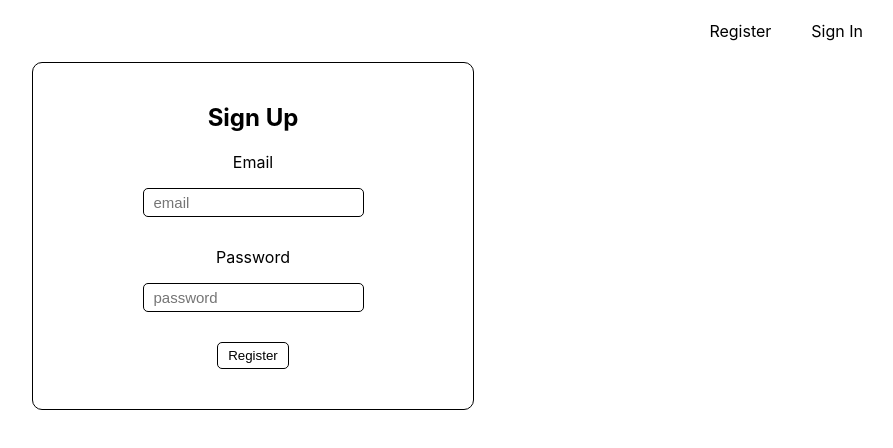
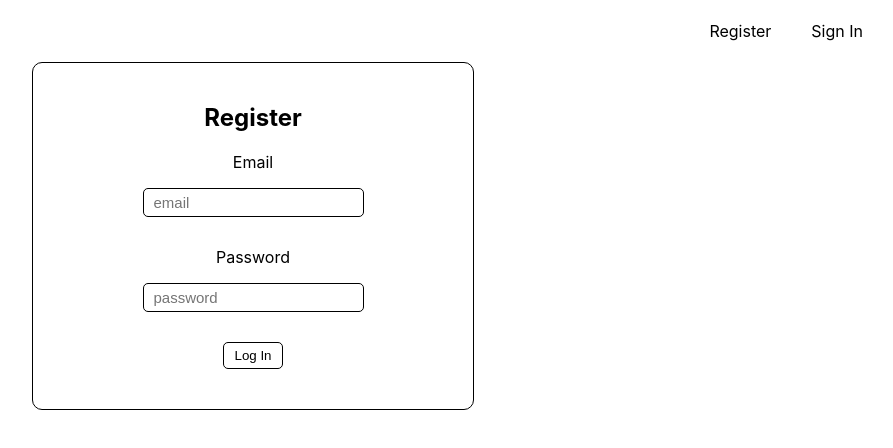
Before and after one commit to dsersch/sugartracker, a React (Create React App) app: page / in a window 1280 px wide. Both pictures are taken after a click on the element "Register". Shown: the top 448 px of the page, without its empty margins (387-1280 px from the left). Built offline with nearby package versions, Linux system fonts and the light colour scheme.

Commit message:
register form setup

```diff
--- a/src/App.js
+++ b/src/App.js
@@ -34,9 +34,9 @@ class App extends Component {
       case 'home':
         return <Home userid={this.state.userid}/>;
       case 'register':
-        return <Register />;
+        return <Register onSignIn={this.onSignIn} />;
       case 'addTest':
-        return <AddTest id={this.state.userid} />
+        return <AddTest id={this.state.userid} onRouteChange={this.onRouteChange} />
       case 'signin':
         return <SignIn onSignIn={this.onSignIn}/>
       default:
--- a/src/components/addtest/AddTest.js
+++ b/src/components/addtest/AddTest.js
@@ -35,7 +35,7 @@ class AddTest extends Component {
             })
             .then((response) => response.json())
             .then((res) => {
-              console.log('Success:', res);
+              this.props.onRouteChange('home');
             })
             .catch((error) => {
               console.error('Error:', error);
--- a/src/components/register/Register.js
+++ b/src/components/register/Register.js
@@ -1,21 +1,61 @@
-import React from 'react';
+import React, { Component } from 'react';
 import './Register.css';
 
-const Register = ({ onRouteChange }) => {
+class Register  extends Component {
+    constructor(props) {
+        super(props);
+        this.state = {
+            email: '',
+            password: ''
+        }
+    }
+
+    onEmailChange = (event) => {
+        this.setState({email: event.target.value})
+    }
+
+    onPasswordChange = (event) => {
+        this.setState({password: event.target.value})
+    }
+
+    onSubmit = () => {
+        if (this.state.signInEmail === '' || this.state.signInPassword === '') {
+            alert('Please provide an email and a password...')
+        } else {
+            fetch('http://localhost:3001/register', {
+                method: 'POST',
+                headers: {'Content-Type': 'application/json'},
+                body: JSON.stringify(this.state)
+            })
+            .then((response) => response.json())
+            .then((res) => {
+              res.message === 'success' ? this.props.onSignIn(res.result) : alert(res.message)
+            })
+            .catch((error) => {
+              console.error('Error:', error);
+            });
+        }
+    }
+
+    render() {
         return (
             <div className="registerForm">
-            <h2>Sign Up</h2>
+                <h2>Register</h2>
                 <div className="inputSection">
                     <p className="formLabel">Email</p>
-                <input className="addTestInput" type="text" placeholder="email"/>
+                    <input className="addTestInput" type="text" placeholder="email"
+                    onChange={this.onEmailChange} />
                 </div>
                 <div className="inputSection">
                     <p className="formLabel">Password</p>
-                <input className="addTestInput" type="password" placeholder="password"/>
+                    <input className="addTestInput" type="password" placeholder="password"
+                    onChange={this.onPasswordChange} />
                 </div>
-            <button className="addButton">Register</button>
+                <button className="addButton" onClick={this.onSubmit}>Log In</button>
             </div>
         )
     }
+}
+
 
 export default Register;
--- a/src/components/signIn/SignIn.js
+++ b/src/components/signIn/SignIn.js
@@ -28,7 +28,7 @@ class SignIn  extends Component {
             })
             .then((response) => response.json())
             .then((res) => {
-              res.message === 'success' ? this.props.onSignIn(res.result) : alert(res)
+              res.message === 'success' ? this.props.onSignIn(res.result) : alert(res.message)
             })
             .catch((error) => {
               console.error('Error:', error);
```
Lines whose indentation alone changed are shown as unchanged.
